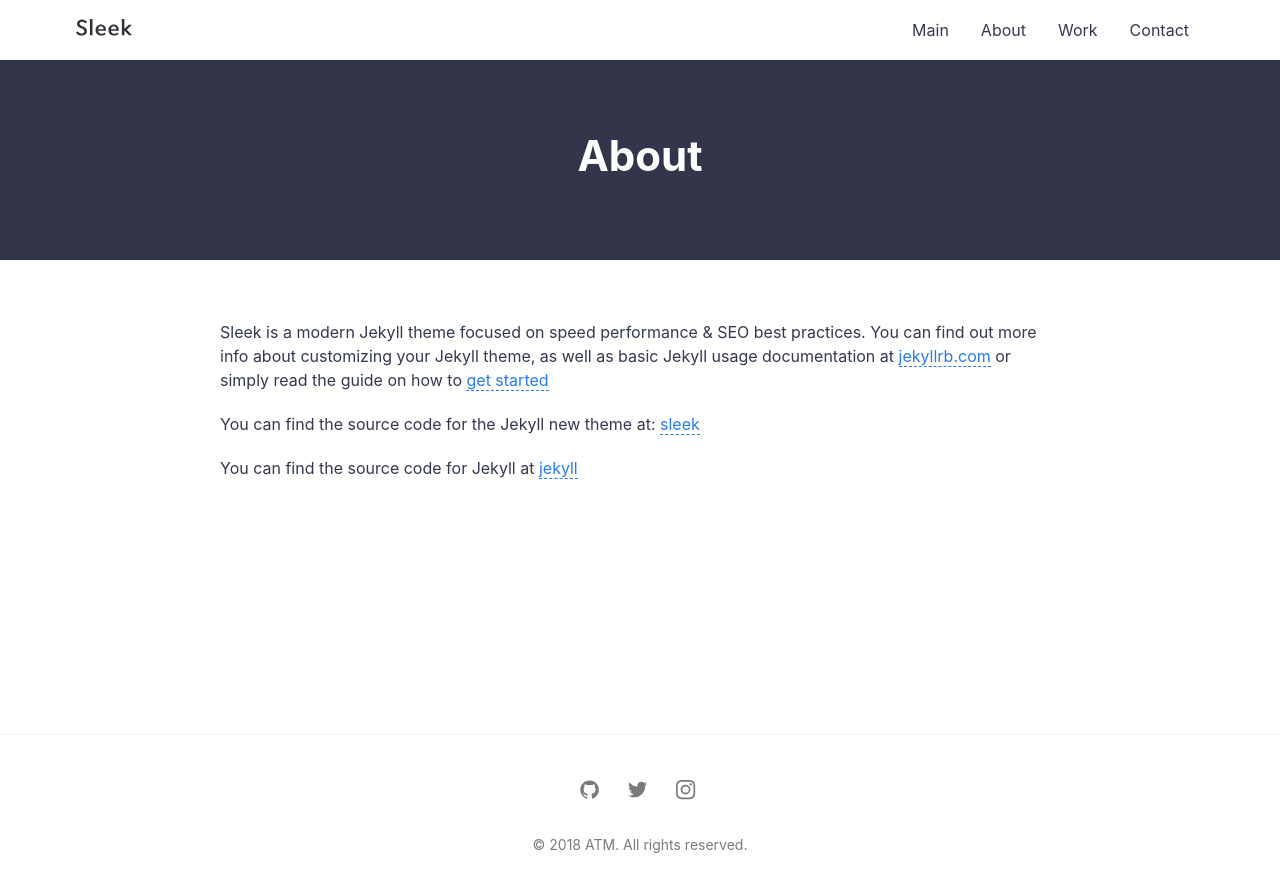
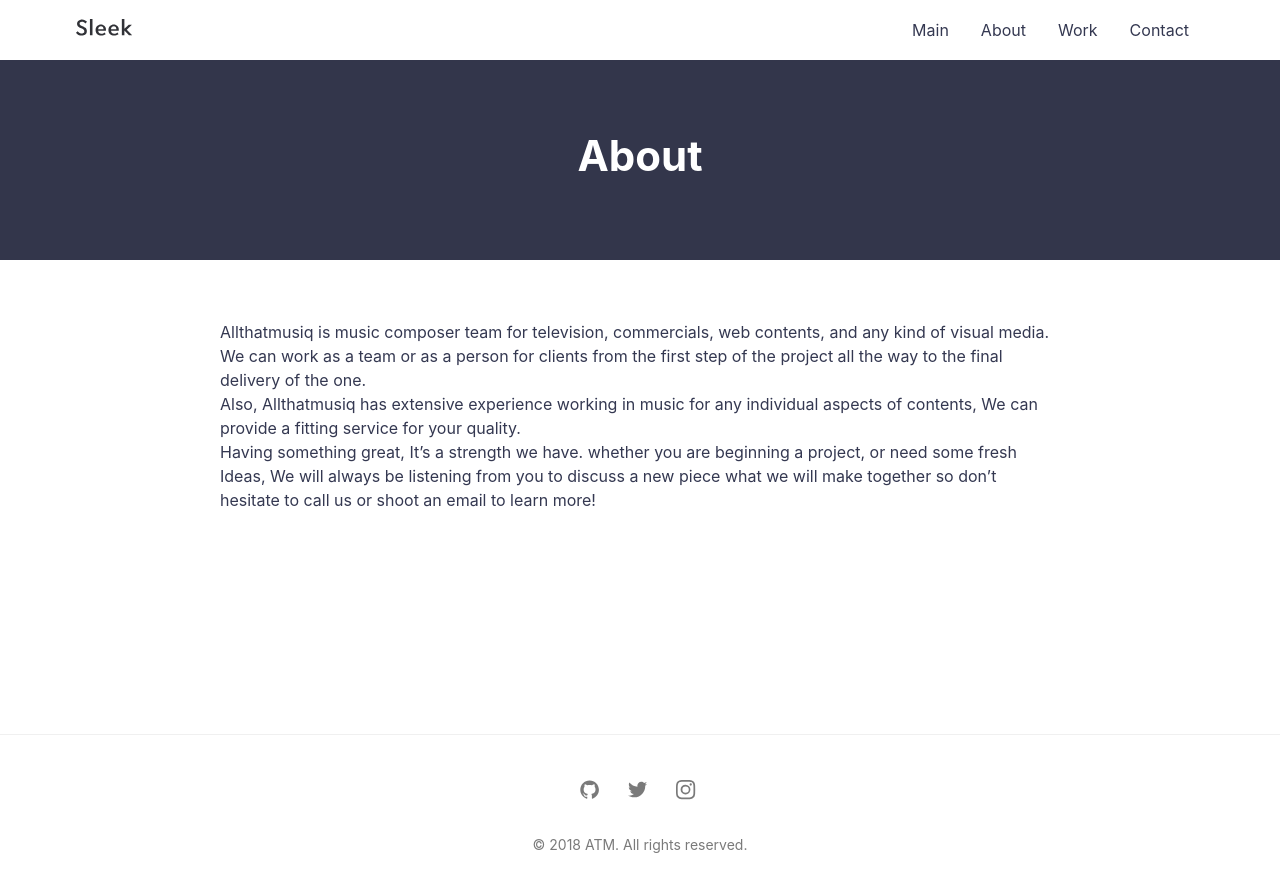
Before and after one commit to robincho1028/robincho1028.github.io, a Jekyll site: the page built from about.md, in a window 1280 px wide. Shown: the top 892 px of the page. Built offline with Jekyll 4.4.1, drawn with Linux system fonts in a browser that asks for light colours.

Commit message:
Update about.md

```diff
--- a/about.md
+++ b/about.md
@@ -4,10 +4,8 @@ title: About
 permalink: /about/
 ---
 
-Sleek is a modern Jekyll theme focused on speed performance & SEO best practices. You can find out more info about customizing your Jekyll theme, as well as basic Jekyll usage documentation at [jekyllrb.com](http://jekyllrb.com/) or simply read the guide on how to [get started](/getting-started)
-
-You can find the source code for the Jekyll new theme at:
-[sleek](https://github.com/janczizikow/sleek)
-
-You can find the source code for Jekyll at
-[jekyll](https://github.com/jekyll/jekyll)
+Allthatmusiq is music composer team for television, commercials, web contents, and any kind of visual media.
+We can work as a team or as a person for clients from the first step of the project all the way to the final delivery of the one.
+Also,  Allthatmusiq has extensive experience working in music for any individual aspects of contents, We can provide a fitting service for your quality.
+Having something great, It's a strength we have.
+whether you are beginning a project, or need some fresh Ideas, We will always be listening from you to discuss a new piece what we will make together so don't hesitate to call us or shoot an email to learn more!
```
